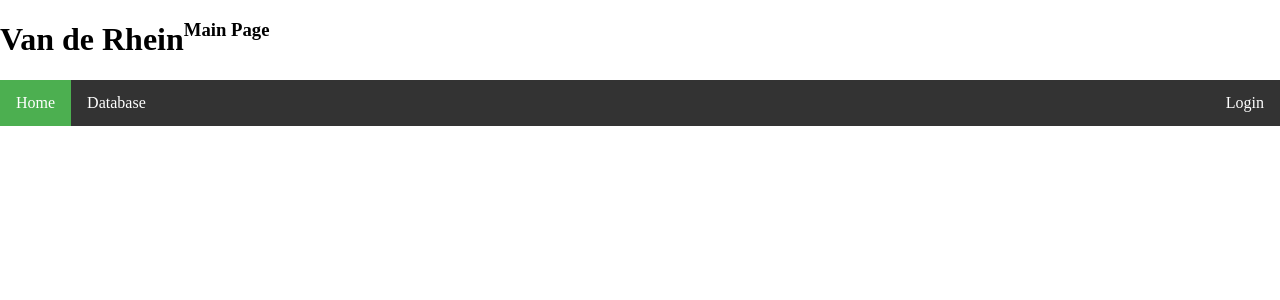
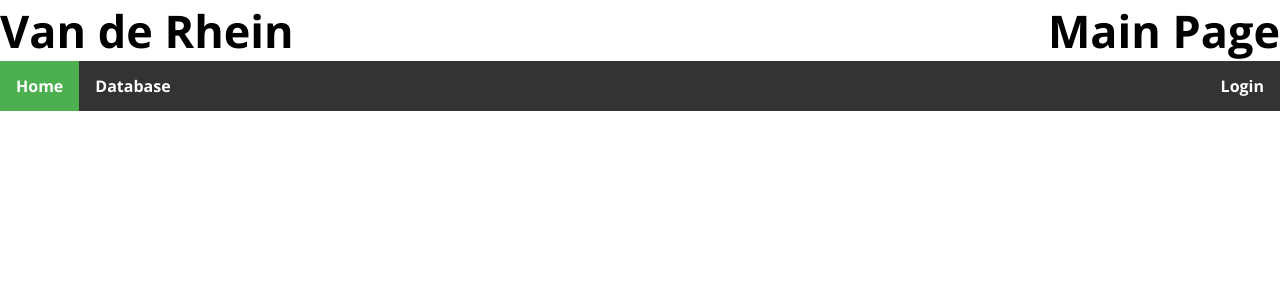
Before and after one commit to AquosPC/VandeRhein, a PHP site: page / in a window 1280 px wide. Shown: the top 300 px of the page. Run offline with PHP 8.4, Linux system fonts and the light colour scheme.

Commit message:
change title text

```diff
--- a/Include/CSS/Main.css
+++ b/Include/CSS/Main.css
@@ -1,8 +1,23 @@
 body {
     padding: 0%;
     margin: 0%;
+    font-family: 'Open Sans', sans-serif;
 }
-ul {
+.ul-title {
+  list-style-type: none;
+  margin: 0;
+  padding: 0;
+  overflow: hidden;
+}
+.title-text {
+  font-size: 45px;
+  font-family: 'Open Sans';
+}
+.page-text {
+  font-size: 25px;
+  font-family: 'Open Sans';
+}
+.ul-nav {
     list-style-type: none;
     margin: 0;
     padding: 0;
@@ -34,6 +49,7 @@ ul {
     background-color: #4CAF50;
   }
 .pagetext {
+  text-align: right;
   float: right;
 }
 .divtext {
--- a/Include/PHP/navbar.php
+++ b/Include/PHP/navbar.php
@@ -1,15 +1,17 @@
-<div class="divtext" >
-  <div><h1>Van de Rhein</h1></div>
-  <div class="pagetext"><h3> <?php
+<ul class="ul-title">
+  <li class="float-left title-text">Van de Rhein</li>
+  <li class="float-right title-text"><?php
     if ($ID == 0) {
       print('Main Page');
     }
     elseif ($ID == 1) {
       print('Database Page');
-    } ?>
-  </h3></div>
-</div>
-<ul>
+    }
+    elseif ($ID == 2) {
+      print('Login Page');
+    } ?></li>
+</ul>
+<ul class="ul-nav">
   <li><a <?php if ($ID == 0) { print('class="active float-left" '); }  else { print('class="float-left" '); } ?> href="Index">Home</a></li>
   <li><a <?php if ($ID == 1) { print('class="active float-left" ');  } else { print('class="float-left" '); } ?> href="Database">Database</a></li>
   <li><a <?php if ($ID == 2) { print('class="active float-right" ');  } else { print('class="float-right" '); } ?> href="Login">Login</a></li>
--- a/Index.php
+++ b/Index.php
@@ -4,6 +4,8 @@
     <meta charset="UTF-8">
     <meta name="viewport" content="width=device-width, initial-scale=1.0">
     <link rel="stylesheet" href="Include\CSS\Main.css">
+    <link rel="preconnect" href="https://fonts.gstatic.com">
+    <link href="https://fonts.googleapis.com/css2?family=Open+Sans:wght@700&display=swap" rel="stylesheet">
     <title>Over de Rhein - Home</title>
 </head>
 <body>
```
